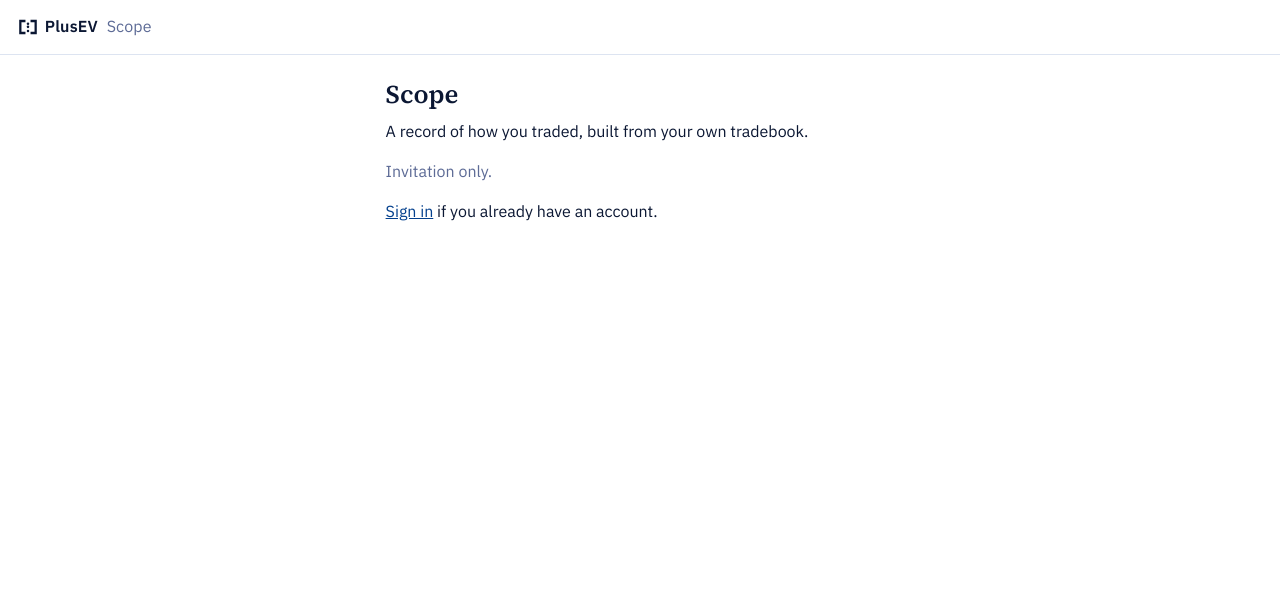
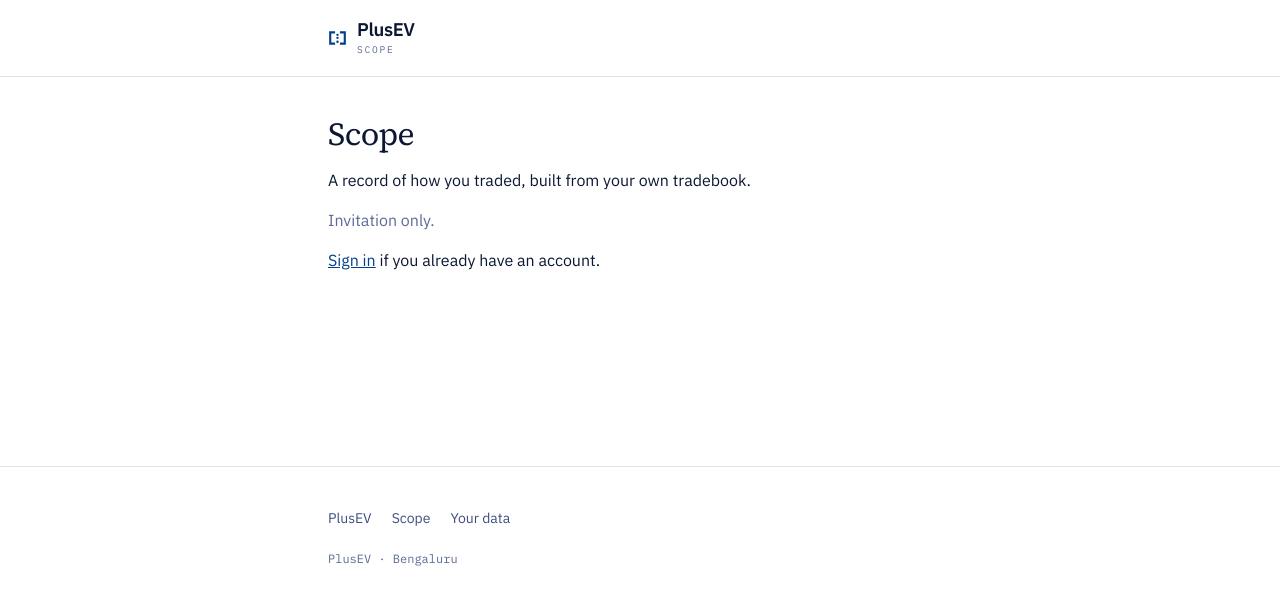
Before and after one commit to stoic97/TradeIntel, a FastAPI app: page / in a window 1280 px wide. Shown: the top 616 px of the page. Run offline with FastAPI, Linux system fonts and the light colour scheme; parts of the project's set-up code (start-up, migrations or seed data) failed here and were passed over.

Commit message:
The app wears the site's chrome: stacked lockup, the 42rem column, the site's type scale, a footer back to the house
The lockup now reads as plusev.in draws it, PlusEV with the product beneath in
mono; the header and footer take the site's column, nav weight and links; h1
is Source Serif at regular weight and h2 is Plex Sans medium at body size, as
on the site. The footer links to the house, the Scope page and the data page.

Co-Authored-By: Claude Fable 5.1 <noreply@anthropic.com>
Claude-Session: https://claude.ai/code/session_01CyZHqnxUsZHd8v2NQeEpy5

```diff
--- a/services/production/api/static/scope.css
+++ b/services/production/api/static/scope.css
@@ -43,7 +43,9 @@
   --quiet: #5d6b96;
   --accent: #04408d;
   --warn: #8a5a00;
-  --measure: 34rem;
+  --muted: #3f4f82;
+  --measure: 42rem;      /* the site's column */
+  --text: 36rem;         /* the site's reading width inside it */
   --sans: "IBM Plex Sans", ui-sans-serif, system-ui, -apple-system, "Segoe UI", Roboto, sans-serif;
   --serif: "Source Serif 4", Georgia, "Times New Roman", serif;
   --mono: "IBM Plex Mono", ui-monospace, SFMono-Regular, Menlo, monospace;
@@ -56,21 +58,32 @@ body {
   color: var(--ink);
   font: 16px/1.6 var(--sans);
 }
-.bar {
-  display: flex; align-items: center; justify-content: space-between;
-  gap: 1rem; padding: 0.9rem 1.1rem; border-bottom: 1px solid var(--rule);
+.row {
+  max-width: var(--measure); margin: 0 auto; padding: 0 1.5rem;
+  display: flex; flex-wrap: wrap; align-items: baseline; gap: 0.5rem 1.5rem;
 }
+.bar { border-bottom: 1px solid var(--rule); padding: 1.25rem 0; }
+.bar .row { align-items: center; }
 .mark {
-  display: inline-flex; align-items: center; gap: 0.45rem;
-  font-weight: 600; letter-spacing: 0.01em;
+  display: inline-flex; align-items: center; gap: 0.625rem;
+  color: var(--ink); text-decoration: none;
 }
-.mark svg { flex: none; }
-.mark .sub { color: var(--quiet); font-weight: 400; margin-left: 0.1rem; }
-main { max-width: var(--measure); margin: 0 auto; padding: 1.4rem 1.1rem 4rem; }
+.mark svg { flex: none; color: var(--accent); }
+.mark .word { display: flex; flex-direction: column; line-height: 1; }
+.mark .name { font-size: 1.15rem; font-weight: 600; letter-spacing: -0.02em; }
+.mark .sub {
+  margin-top: 0.3rem; font: 0.6rem var(--mono); letter-spacing: 0.18em;
+  text-transform: uppercase; color: var(--quiet);
+}
+main { max-width: var(--measure); margin: 0 auto; padding: 2.5rem 1.5rem 4rem; }
 .panel { margin-bottom: 2rem; }
-h1 { font: 600 1.6rem/1.25 var(--serif); margin: 0 0 0.6rem; }
-h2 { font: 600 1.2rem/1.3 var(--serif); margin: 2rem 0 0.5rem; }
-p { margin: 0 0 0.9rem; }
+h1 { font: 400 2rem/1.1 var(--serif); letter-spacing: -0.02em; margin: 0 0 1rem; max-width: 19ch; }
+h2 { font: 500 1rem/1.4 var(--sans); letter-spacing: -0.01em; margin: 2.5rem 0 0.75rem; }
+p { margin: 0 0 0.9rem; max-width: var(--text); }
+.foot { border-top: 1px solid var(--rule); margin-top: 6rem; padding: 2.5rem 0 3rem; }
+.foot .row { flex-direction: column; align-items: flex-start; gap: 1.25rem; }
+.foot .nav { margin: 0; }
+.foot p { margin: 0; font-size: 0.75rem; }
 .quiet { color: var(--quiet); }
 .warn { color: var(--warn); }
 a { color: var(--accent); }
@@ -83,7 +96,7 @@ button {
   margin-top: 1.2rem; padding: 0.7rem 1.1rem; font: inherit; font-weight: 600;
   color: #fff; background: var(--accent); border: 0; border-radius: 0; cursor: pointer;
 }
-table { width: 100%; border-collapse: collapse; margin: 1rem 0; }
+table { width: 100%; max-width: var(--text); border-collapse: collapse; margin: 1rem 0; }
 th, td { text-align: left; padding: 0.5rem 0.4rem; border-bottom: 1px solid var(--rule); }
 th { font-size: 0.85rem; color: var(--quiet); font-weight: 600; }
 
@@ -102,7 +115,9 @@ label.checkbox input { margin-top: 0.3rem; flex: none; }
         overflow-wrap: anywhere; }
 input[type=file] { width: 100%; padding: 0.5rem 0; font: inherit; }
 
-.nav { margin-left: auto; margin-right: 1rem; font-size: 0.92rem; }
+.nav { margin-left: auto; display: flex; flex-wrap: wrap; gap: 0.25rem 1.25rem; font-size: 0.875rem; }
+.nav a, .nav button.link { color: var(--muted); text-decoration: none; font-weight: 400; }
+.nav a:hover, .nav button.link:hover { color: var(--ink); text-decoration: underline; }
 
 .drawer-link { margin: 0.8rem 0 0; }
 .drawer { margin-top: 0.5rem; }
@@ -110,8 +125,4 @@ input[type=file] { width: 100%; padding: 0.5rem 0; font: inherit; }
 .drawer-body { border-left: 3px solid var(--rule); padding-left: 0.9rem; }
 .drawer-body table { font-size: 0.9rem; }
 
-/* The wordmark is a link back to plusev.in, and should not look like body
-   copy that happens to be blue. Same weight and colour as before it was a
-   link. */
-.bar .mark { color: inherit; text-decoration: none; }
-.bar .mark:hover { text-decoration: underline; }
+.bar .mark:hover .name { text-decoration: underline; }
--- a/services/production/api/templates/base.html
+++ b/services/production/api/templates/base.html
@@ -10,30 +10,46 @@
 </head>
 <body>
   <header class="bar">
-    {# The house lockup. The fills sit at uneven intervals on purpose: a particular
-       trade, not two brackets. The anchor is the one absolute URL in the app, allowed
-       by name in tests/unit/api/test_app_skeleton.py. #}
-    <a class="mark" href="https://plusev.in">
-      <svg viewBox="0 0 30 24" width="20" height="16" aria-hidden="true" focusable="false">
+    <div class="row">
+      {# The house lockup, as plusev.in draws it: the mark in the house blue, the
+         wordmark, and the product name beneath in mono (brand C12 B). The anchor
+         is the one kind of absolute URL the app allows, by name, in
+         tests/unit/api/test_app_skeleton.py. #}
+      <a class="mark" href="https://plusev.in" aria-label="PlusEV Scope">
+        <svg viewBox="0 0 30 24" width="19" height="24" aria-hidden="true" focusable="false">
           <path d="M9.5 3 H3.5 V21 H9.5" fill="none" stroke="currentColor" stroke-width="3.4" stroke-linecap="square"/>
           <path d="M20.5 3 H26.5 V21 H20.5" fill="none" stroke="currentColor" stroke-width="3.4" stroke-linecap="square"/>
           <circle cx="15" cy="7" r="1.9" fill="currentColor"/>
           <circle cx="15" cy="11.8" r="1.9" fill="currentColor"/>
           <circle cx="15" cy="18" r="1.9" fill="currentColor"/>
         </svg>
-      <span>PlusEV</span><span class="sub">Scope</span>
+        <span class="word"><span class="name">PlusEV</span><span class="sub">Scope</span></span>
       </a>
       {% if signed_in and not hide_nav %}
-    <nav class="nav"><a href="/mirror">Your record</a> · <a href="/account">Your account</a></nav>
+      <nav class="nav">
+        <a href="/mirror">Your record</a>
+        <a href="/account">Your account</a>
         <form method="post" action="/logout" class="inline">
           <input type="hidden" name="csrf_token" value="{{ csrf_token }}">
           <button type="submit" class="link">Sign out</button>
         </form>
+      </nav>
       {% endif %}
+    </div>
   </header>
   <main>
     {% block content %}{% endblock %}
   </main>
+  <footer class="foot">
+    <div class="row">
+      <nav class="nav">
+        <a href="https://plusev.in">PlusEV</a>
+        <a href="https://plusev.in/scope">Scope</a>
+        <a href="https://plusev.in/scope/data">Your data</a>
+      </nav>
+      <p class="mono quiet">PlusEV &middot; Bengaluru</p>
+    </div>
+  </footer>
   {% block scripts %}{% endblock %}
 </body>
 </html>
```
Lines whose indentation alone changed are shown as unchanged.
